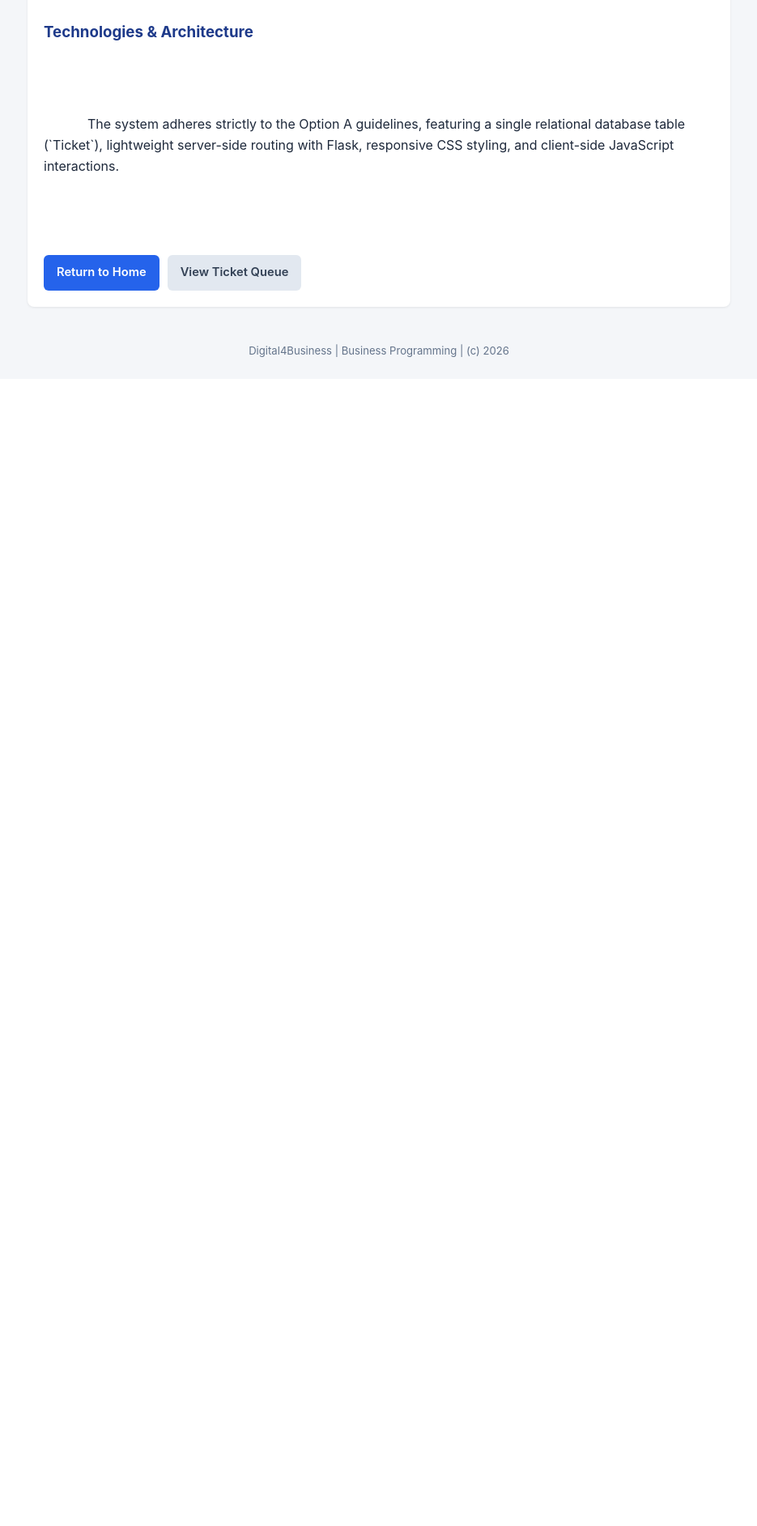
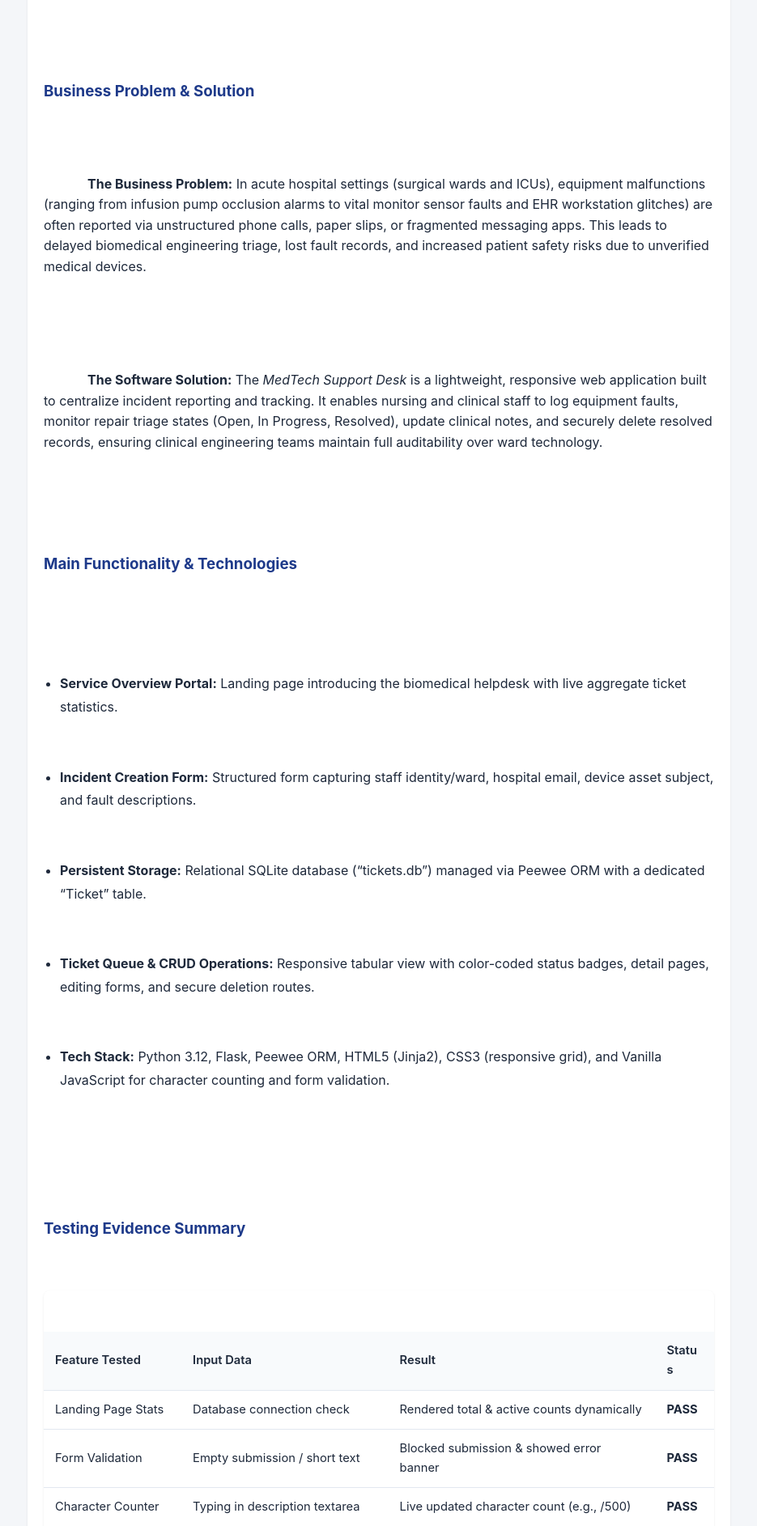
Before and after one commit to epoiten/Customer-Support-Ticket-Web-App, a Flask app: page /about in a window 1280 px wide. Shown: the part 1238-3123 px from the top of the page at 81% size, without its empty margins (172-1107 px from the left). Before the commit the page ends 1679 px from the top, so only its background shows below. Run offline with Flask 3, Linux system fonts and the light colour scheme.

Commit message:
Final output, update about page, readme update

```diff
--- a/templates/about.html
+++ b/templates/about.html
@@ -2,29 +2,105 @@
 
 {% block content %}
 <div class="form-card">
-    <h1>About MedTech Support Desk</h1>
-    <p class="subtitle">Digital4Business (D4B) Business Programming &mdash; Group Project (Option A)</p>
+    <h1>About the Project</h1>
+    <br>
+    <h2 class="subtitle">Digital4Business (D4B) Professional Master’s in Advanced Digital Technologies for Business</h2>
+    <br>
+    <h3 class="subtitle">Business Programming (September 2026)</h3>
 
     <div class="detail-body" style="background: #ffffff; padding: 0; margin: 20px 0;">
-        <h3 style="margin-bottom: 10px; color: #1e3a8a;">Project Overview</h3>
-        <p style="margin-bottom: 16px;">
-            The <strong>MedTech Support Desk</strong> is a custom web application developed to address a realistic clinical operations challenge: streamlining medical device and clinical IT fault reporting across hospital wards. Built using Python, Flask, SQLite, and Peewee ORM, the platform empowers nursing and clinical staff to log equipment issues, monitor biomedical triage progress, and update incident statuses securely.
+
+        <div style="background: #f8fafc; padding: 16px; border-radius: 6px; margin-bottom: 20px; border-left: 4px solid #1e3a8a;">
+            <p style="margin-bottom: 6px;"><strong>Project Title:</strong> MedTech Support Desk: A Clinical &amp; Medical Device Support Ticket Web App</p>
+            <p style="margin-bottom: 6px;"><strong>Selected Option:</strong> Option A &mdash; Customer Support Ticket Web App (Python / Flask / Peewee)</p>
+            <p><strong>Submitted To:</strong> Professor José Américo Rio</p>
+        </div>
+
+        <h3 style="margin-bottom: 10px; color: #1e3a8a;">Group Members &amp; Roles</h3>
+        <ul style="margin-left: 20px; margin-bottom: 20px; line-height: 1.8;">
+            <li><strong>Roner Lamadrid Chichirita</strong> &mdash; Backend Engineering, Database Schema &amp; Flask Routing</li>
+            <li><strong>Linda</strong> &mdash; Front-End Architecture, Responsive UI/UX Styling &amp; Template Design</li>
+            <li><strong>Franz</strong> &mdash; Client-Side JavaScript Validation, Interactive Character Counter &amp; Quality Assurance Testing</li>
+        </ul>
+
+        <h3 style="margin-bottom: 10px; color: #1e3a8a;">Business Problem &amp; Solution</h3>
+        <p style="margin-bottom: 12px;">
+            <strong>The Business Problem:</strong> In acute hospital settings (surgical wards and ICUs), equipment malfunctions (ranging from infusion pump occlusion alarms to vital monitor sensor faults and EHR workstation glitches) are often reported via unstructured phone calls, paper slips, or fragmented messaging apps. This leads to delayed biomedical engineering triage, lost fault records, and increased patient safety risks due to unverified medical devices.
+        </p>
+        <p style="margin-bottom: 20px;">
+            <strong>The Software Solution:</strong> The <em>MedTech Support Desk</em> is a lightweight, responsive web application built to centralize incident reporting and tracking. It enables nursing and clinical staff to log equipment faults, monitor repair triage states (Open, In Progress, Resolved), update clinical notes, and securely delete resolved records, ensuring clinical engineering teams maintain full auditability over ward technology.
         </p>
 
-        <h3 style="margin-bottom: 10px; color: #1e3a8a;">Project Team</h3>
-        <p style="margin-bottom: 16px;">
-            This project was collaboratively designed, programmed, and documented as Option A for the <strong>D4B Business Programming</strong> course by the following group members:
-        </p>
+        <h3 style="margin-bottom: 10px; color: #1e3a8a;">Main Functionality &amp; Technologies</h3>
         <ul style="margin-left: 20px; margin-bottom: 20px; line-height: 1.8;">
-            <li><strong>Roner Lamadrid Chichirita</strong> &mdash; Backend, Database Integration &amp; Core Application Logic</li>
-            <li><strong>Linda</strong> &mdash; UI/UX Layout, Responsive Styling &amp; Template Architecture</li>
-            <li><strong>Franz</strong> &mdash; Form Validation, JavaScript Interactivity &amp; Testing Documentation</li>
+            <li><strong>Service Overview Portal:</strong> Landing page introducing the biomedical helpdesk with live aggregate ticket statistics.</li>
+            <li><strong>Incident Creation Form:</strong> Structured form capturing staff identity/ward, hospital email, device asset subject, and fault descriptions.</li>
+            <li><strong>Persistent Storage:</strong> Relational SQLite database (<q>tickets.db</q>) managed via Peewee ORM with a dedicated <q>Ticket</q> table.</li>
+            <li><strong>Ticket Queue &amp; CRUD Operations:</strong> Responsive tabular view with color-coded status badges, detail pages, editing forms, and secure deletion routes.</li>
+            <li><strong>Tech Stack:</strong> Python 3.12, Flask, Peewee ORM, HTML5 (Jinja2), CSS3 (responsive grid), and Vanilla JavaScript for character counting and form validation.</li>
         </ul>
 
-        <h3 style="margin-bottom: 10px; color: #1e3a8a;">Technologies &amp; Architecture</h3>
-        <p>
-            The system adheres strictly to the Option A guidelines, featuring a single relational database table (`Ticket`), lightweight server-side routing with Flask, responsive CSS styling, and client-side JavaScript interactions.
+        <h3 style="margin-bottom: 10px; color: #1e3a8a;">Testing Evidence Summary</h3>
+        <div class="table-responsive" style="margin-bottom: 20px;">
+            <table class="ticket-table" style="font-size: 0.88rem;">
+                <thead>
+                    <tr>
+                        <th>Feature Tested</th>
+                        <th>Input Data</th>
+                        <th>Result</th>
+                        <th>Status</th>
+                    </tr>
+                </thead>
+                <tbody>
+                    <tr>
+                        <td>Landing Page Stats</td>
+                        <td>Database connection check</td>
+                        <td>Rendered total &amp; active counts dynamically</td>
+                        <td><strong>PASS</strong></td>
+                    </tr>
+                    <tr>
+                        <td>Form Validation</td>
+                        <td>Empty submission / short text</td>
+                        <td>Blocked submission &amp; showed error banner</td>
+                        <td><strong>PASS</strong></td>
+                    </tr>
+                    <tr>
+                        <td>Character Counter</td>
+                        <td>Typing in description textarea</td>
+                        <td>Live updated character count (e.g., /500)</td>
+                        <td><strong>PASS</strong></td>
+                    </tr>
+                    <tr>
+                        <td>Create Ticket (DB)</td>
+                        <td>Valid nurse details &amp; pump fault</td>
+                        <td>Inserted record into SQLite &amp; updated queue</td>
+                        <td><strong>PASS</strong></td>
+                    </tr>
+                    <tr>
+                        <td>Edit &amp; Status Change</td>
+                        <td>Changed status to 'In Progress'</td>
+                        <td>Saved updates &amp; reflected yellow badge</td>
+                        <td><strong>PASS</strong></td>
+                    </tr>
+                    <tr>
+                        <td>Delete Ticket</td>
+                        <td>Clicked delete &amp; confirmed dialog</td>
+                        <td>Removed record permanently from database</td>
+                        <td><strong>PASS</strong></td>
+                    </tr>
+                </tbody>
+            </table>
+        </div>
+
+        <h3 style="margin-bottom: 10px; color: #1e3a8a;">Limitations &amp; Future Improvements</h3>
+        <p style="margin-bottom: 10px;"><strong>Current Limitations:</strong> Lack of user authentication/RBAC (any user can edit/delete tickets in this prototype); single database table storing static text notes without a historical audit log.</p>
+        <p style="margin-bottom: 20px;"><strong>Future Improvements:</strong> Implementing Flask-Login with distinct roles for clinical staff and biomedical technicians, automated notifications for critical status changes, and database table normalization (Users, Wards, Equipment).</p>
+
+        <h3 style="margin-bottom: 10px; color: #1e3a8a;">AI-Use Statement</h3>
+        <p style="margin-bottom: 10px; font-style: italic; background: #f8fafc; padding: 12px; border-radius: 6px;">
+            &ldquo;We used generative AI (Gemini) as a collaborative development assistant to structure our Flask application routes with Peewee ORM, design responsive CSS layouts with mobile breakpoints, and draft technical documentation. The group reviewed, tested, and debugged all Python code blocks, verified database interactions in VS Code, and customized the application domain around clinical medical device support.&rdquo;
         </p>
+
     </div>
 
     <div class="form-actions">
```
Also changed, not shown: README.md.
